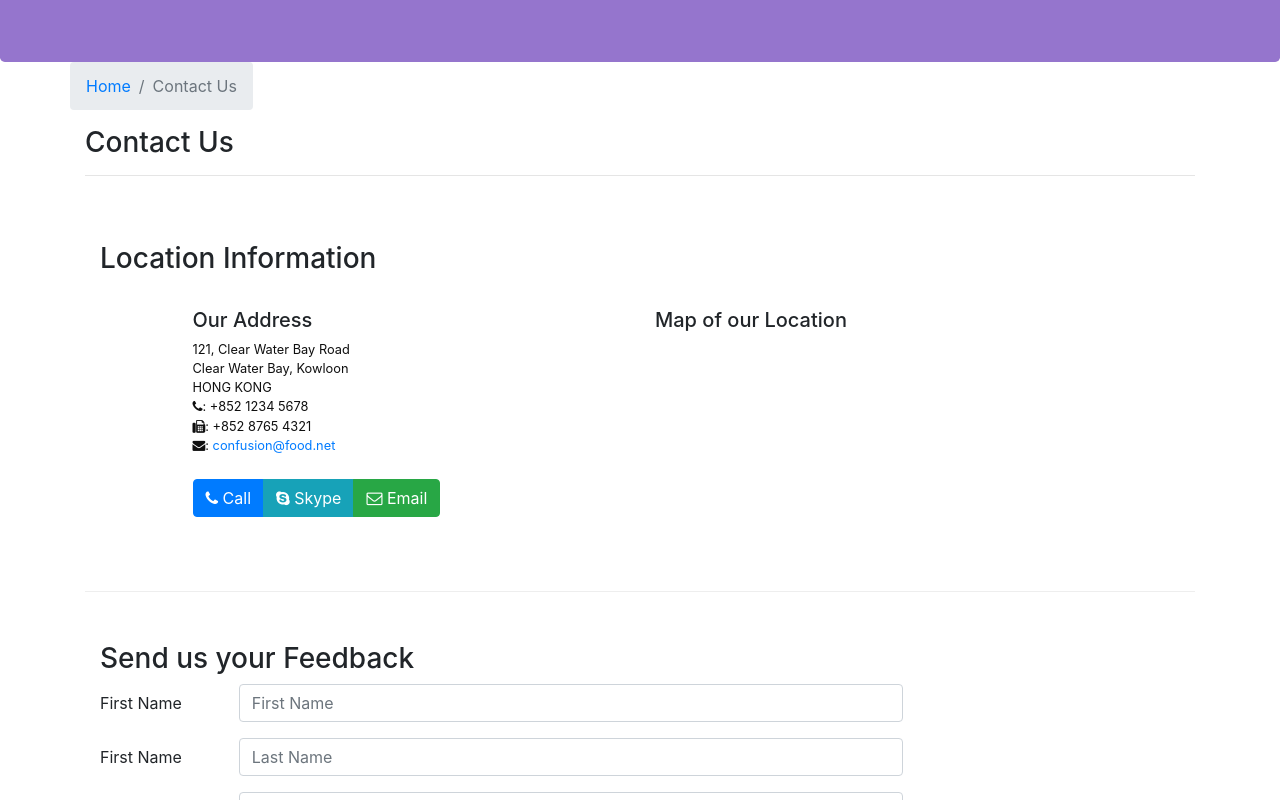
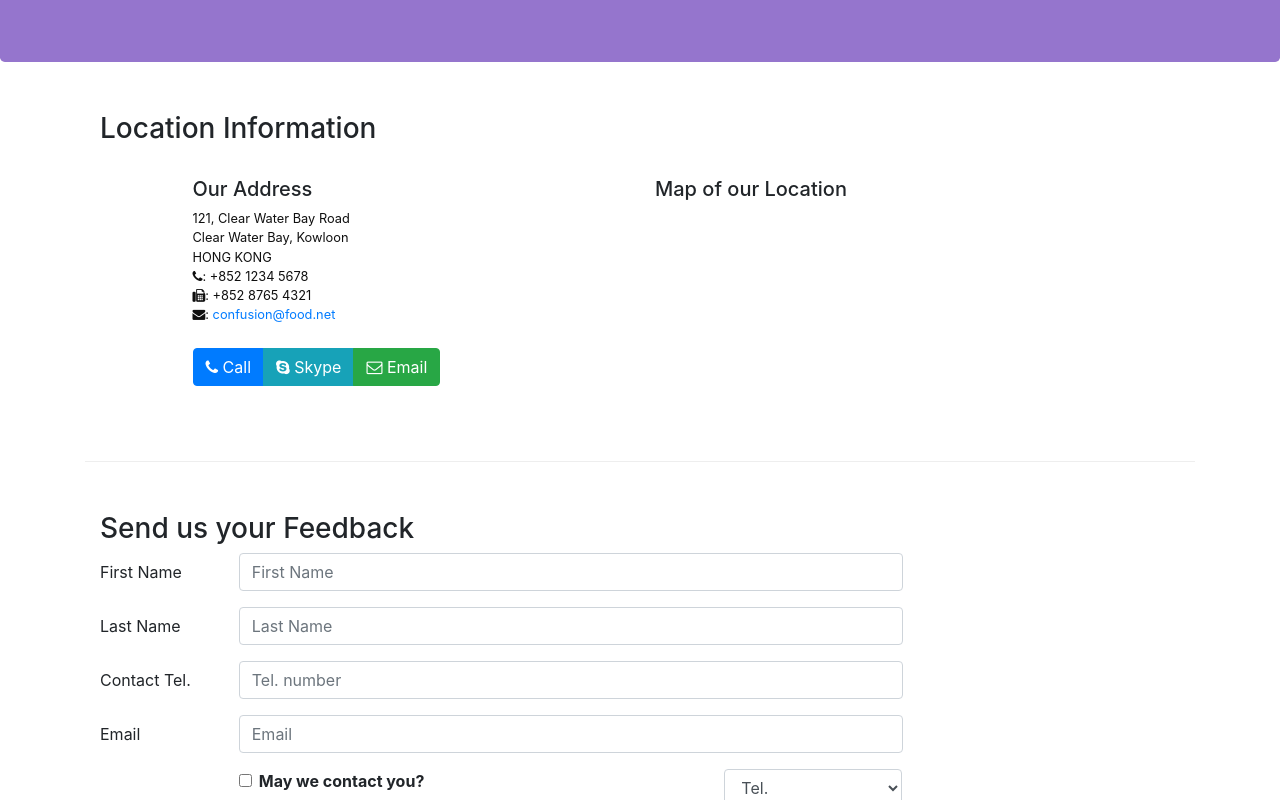
Before and after one commit to vickysumit/react, a React (Create React App) app: page /contactus in a window 1280 px wide. Shown: the part 280-1080 px from the top of the page. Built offline with nearby package versions, Linux system fonts and the light colour scheme.

Commit message:
contact aboutus controls form

```diff
--- a/src/components/ContactComponent.js
+++ b/src/components/ContactComponent.js
@@ -1,49 +1,47 @@
-import React, {Component} from 'react';
-import {Breadcrumb, BreadcrumbItem, Button, Form, FormGroup, Label, Input, Col} from 'reactstrap';
-import {Link } from 'react-router-dom';
-class Contact extends Component {
+import React, { Component } from 'react';
+import { Breadcrumb, BreadcrumbItem,
+            Button, Form, FormGroup, Label, Input, Col } from 'reactstrap';
+
+
+class Contact extends Component{
+
   constructor(props) {
        super(props);
+
        this.state = {
-      firstname : '',
-      lastname:'',
-      telnum:'',
-      email:'',
-      agree:false,
-      contactType:'Tel.',
-      message:''
-    }
-    this.handleSubmit =this.handleSubmit.bind(this);
-    this.handleInputChange =this.handleInputChange.bind(this);
+           firstname: '',
+           lastname: '',
+           telnum: '',
+           email: '',
+           agree: false,
+           contactType: 'Tel.',
+           message: ''
+       };
+
+       this.handleInputChange = this.handleInputChange.bind(this);
+       this.handleSubmit = this.handleSubmit.bind(this);
 
    }
-  handleInputChange(events) {
-    const target = events.target;
+
+   handleInputChange(event) {
+    const target = event.target;
     const value = target.type === 'checkbox' ? target.checked : target.value;
     const name = target.name;
 
     this.setState({
-      [name]:value
+      [name]: value
     });
 }
+
 handleSubmit(event) {
-      console.log("Current State is : " + JSON.stringify(this.state));
-      alert("Current State is : " + JSON.stringify(this.state));
+    console.log('Current State is: ' + JSON.stringify(this.state));
+    alert('Current State is: ' + JSON.stringify(this.state));
     event.preventDefault();
 }
-  render() {
+
+  render(){
     return(
         <div className="container">
-        <div className="row">
-            <Breadcrumb>
-                <BreadcrumbItem><Link to='/home'>Home</Link></BreadcrumbItem>
-                <BreadcrumbItem active>Contact Us</BreadcrumbItem>
-            </Breadcrumb>
-        <div className="col-12">
-            <h3>Contact Us</h3>
-            <hr />
-        </div>
-        </div>
             <div className="row row-content">
                 <div className="col-12">
                 <h3>Location Information</h3>
@@ -77,55 +75,74 @@ class Contact extends Component {
               <div className="col-12 col-md-9">
                   <Form onSubmit={this.handleSubmit}>
                       <FormGroup row>
-                        <Label htmlFor="firstname" md={2}>First Name </Label>
+                          <Label htmlFor="firstname" md={2}>First Name</Label>
                           <Col md={10}>
-                            <Input type="text" id="firstname" name="firstname" placeholder="First Name" value={this.state.firstname} onChange={this.handleInputChange} />
+                              <Input type="text" id="firstname" name="firstname"
+                                  placeholder="First Name"
+                                  value={this.state.firstname}
+                                  onChange={this.handleInputChange} />
                           </Col>
                       </FormGroup>
                       <FormGroup row>
-                        <Label htmlFor="lastname" md={2}>First Name </Label>
+                          <Label htmlFor="lastname" md={2}>Last Name</Label>
                           <Col md={10}>
-                            <Input type="text" id="lastname" name="lastname" placeholder="Last Name" value={this.state.lastname} onChange={this.handleInputChange} />
+                              <Input type="text" id="lastname" name="lastname"
+                                  placeholder="Last Name"
+                                  value={this.state.lastname}
+                                  onChange={this.handleInputChange} />
                           </Col>
                       </FormGroup>
                       <FormGroup row>
-                        <Label htmlFor="telnum" md={2}>First Name </Label>
+                      <Label htmlFor="telnum" md={2}>Contact Tel.</Label>
                           <Col md={10}>
-                            <Input type="tel" id="telnum" name="telnum" placeholder="Tel. Number" value={this.state.telnum} onChange={this.handleInputChange}/>
+                              <Input type="tel" id="telnum" name="telnum"
+                                  placeholder="Tel. number"
+                                  value={this.state.telnum}
+                                  onChange={this.handleInputChange} />
                           </Col>
                       </FormGroup>
                       <FormGroup row>
                           <Label htmlFor="email" md={2}>Email</Label>
-                      <Col md="10">
-                        <Input type="email" id="email" name="email" value={this.state.email} placeholder="email" onChange={this.handleInputChange}/>
+                          <Col md={10}>
+                              <Input type="email" id="email" name="email"
+                                  placeholder="Email"
+                                  value={this.state.email}
+                                  onChange={this.handleInputChange} />
                           </Col>
                       </FormGroup>
                       <FormGroup row>
-                        <Col md={{size:6, offset:2}}>
+                          <Col md={{size: 6, offset: 2}}>
                               <FormGroup check>
                                   <Label check>
-                                    <Input type="checkbox" name="agree" checked={this.state.agree} onChange={this.handleInputChange} /> {' '}
+                                      <Input type="checkbox"
+                                          name="agree"
+                                          checked={this.state.agree}
+                                          onChange={this.handleInputChange} /> {' '}
                                       <strong>May we contact you?</strong>
                                   </Label>
                               </FormGroup>
                           </Col>
-                        <Col md={{size:3, offset:1}}>
-                          <Input type="select" name="contactType" value={this.state.contactType} onChange={this.handleInputChange}>
+                          <Col md={{size: 3, offset: 1}}>
+                              <Input type="select" name="contactType"
+                                      value={this.state.contactType}
+                                      onChange={this.handleInputChange}>
                                   <option>Tel.</option>
-                          <option>email.</option>
+                                  <option>Email</option>
                               </Input>
                           </Col>
                       </FormGroup>
                       <FormGroup row>
-                        <Label htmlFor="message" md={2}>Your Feedback </Label>
+                          <Label htmlFor="message" md={2}>Your Feedback</Label>
                           <Col md={10}>
-                            <Input type="textarea" id="message" name="message" rows="12" value={this.state.message} onChange={this.handleInputChange}/>
+                              <Input type="textarea" id="message" name="message"
+                                  rows="12"
+                                  value={this.state.message}
+                                  onChange={this.handleInputChange}></Input>
                           </Col>
                       </FormGroup>
                       <FormGroup row>
-                        <Label htmlFor="message" md={2}> </Label>
-                        <Col md={{size:10, offset:2}}>
-                            <Button type="submit" color="primary" >
+                          <Col md={{size: 10, offset: 2}}>
+                              <Button type="submit" color="primary">
                                   Send Feedback
                               </Button>
                           </Col>
@@ -133,6 +150,8 @@ class Contact extends Component {
                   </Form>
               </div>
          </div>
+
+. . .
         </div>
     );
   }
--- a/src/components/MainComponent.js
+++ b/src/components/MainComponent.js
@@ -2,15 +2,15 @@
 import React, { Component } from 'react';
 import Home from './HomeComponent';
 import About from './AboutComponent';
+import Contact from './ContactComponent';
 import Menu from './MenuComponents';
+import {DISHES} from '../shared/dishes';
+import {COMMENTS} from '../shared/comments';
+import {PROMOTIONS} from '../shared/promotions';
+import {LEADERS} from '../shared/leaders';
 import DistD from './DishDetailComponent';
 import Header from './HeaderComponent';
 import Footer from './FooterComponent';
-import { COMMENTS } from '../shared/comments';
-import { DISHES } from '../shared/dishes';
-import { LEADERS } from '../shared/leaders';
-import { PROMOTIONS } from '../shared/promotions';
-import Contact from './ContactComponent';
 import { Switch, Route, Redirect } from 'react-router-dom';
 class Main extends Component {
 
@@ -18,11 +18,10 @@ class Main extends Component {
     super(props);
 
     this.state = {
-      dishes:DISHES,
+      dishes: DISHES,
       comments: COMMENTS,
       promotions: PROMOTIONS,
       leaders: LEADERS
-
     };
   }
 
@@ -34,30 +33,21 @@ class Main extends Component {
 
     const HomePage = () => {
       return(
-          <Home  dish ={this.state.dishes.filter((dish) => dish.featured)[0]}
-          promotion = {this.state.promotions.filter((promo) => promo.featured)[0]}
-          leader = {this.state.leaders.filter((leader) => leader.featured)[0]}
-          />
-
+        <Home
+         dish={this.state.dishes.filter((dish) => dish.featured)[0]}
+         promotion={this.state.promotions.filter((promo) => promo.featured)[0]}
+         leader={this.state.leaders.filter((leader) => leader.featured)[0]}
+     />
       );
     }
-
-    const DishWithId = ({match}) => {
-       return(
-           <DistD select={this.state.dishes.filter((dish) => dish.id === parseInt(match.params.dishId,10))[0]}
-             comments={this.state.comments.filter((comment) => comment.dishId === parseInt(match.params.dishId,10))} />
-       );
-     };
-
     return (
       <div>
         <Header  />
         <Switch>
                 <Route path='/home' component={HomePage} />
                 <Route exact path='/menu' component={() => <Menu dishes={this.state.dishes} />} />
-                <Route path='/menu/:dishId' component={DishWithId} />
-                <Route exact path='/contactus' component={Contact} />
-                <Route path='/aboutus' component={() => <About leaders={this.state.leaders} /> }  />
+                <Route exact path='/contactus' component={Contact} />} />
+                <Route path='/aboutus' component={() => <About leaders={this.state.leaders} />} />
                 <Redirect to="/home" />
             </Switch>
         <Footer />
--- a/src/components/MenuComponents.js
+++ b/src/components/MenuComponents.js
@@ -1,16 +1,14 @@
 import React from 'react';
-import { Card,CardImg,CardImgOverlay,CardText,CardBody,CardTitle, Breadcrumb, BreadcrumbItem } from 'reactstrap';
-import {Link} from 'react-router-dom';
+import { Card,CardImg,CardImgOverlay,CardText,CardBody,CardTitle } from 'reactstrap';
+
 
   function RenderMenuItem({dish, onClick}){
     return(
-      <Card>
-                  <Link to={`/menu/${dish.id}`} >
+      <Card onClick={() => onClick(dish.id)}>
             <CardImg width="100%" src={dish.image} alt={dish.name} />
         <CardImgOverlay>
           <CardTitle>{dish.name}</CardTitle>
         </CardImgOverlay>
-                  </Link>
       </Card>
     );
   }
@@ -19,23 +17,13 @@ const Menu = (props) => {
   const menu = props.dishes.map((dish) => {
       return (
         <div key={dish.id} className="col-12 col-md-5 m-1">
-            <RenderMenuItem dish={dish}/>
+            <RenderMenuItem dish={dish} onClick={props.onClick} />
         </div>
       );
   });
 
   return (
     <div className="container">
-      <div className="row">
-          <Breadcrumb>
-              <BreadcrumbItem><Link to='/home'>Home</Link></BreadcrumbItem>
-              <BreadcrumbItem active>Menu</BreadcrumbItem>
-          </Breadcrumb>
-      <div className="col-12">
-          <h3>Menu</h3>
-          <hr />
-      </div>
-      </div>
       <div className="row">
             {menu}
       </div>
```
Also changed, not shown: src/components/DishDetailComponent.js (+2 -13 lines), src/components/HomeComponent.js (+9 -4 lines). Lines whose indentation alone changed are shown as unchanged.
